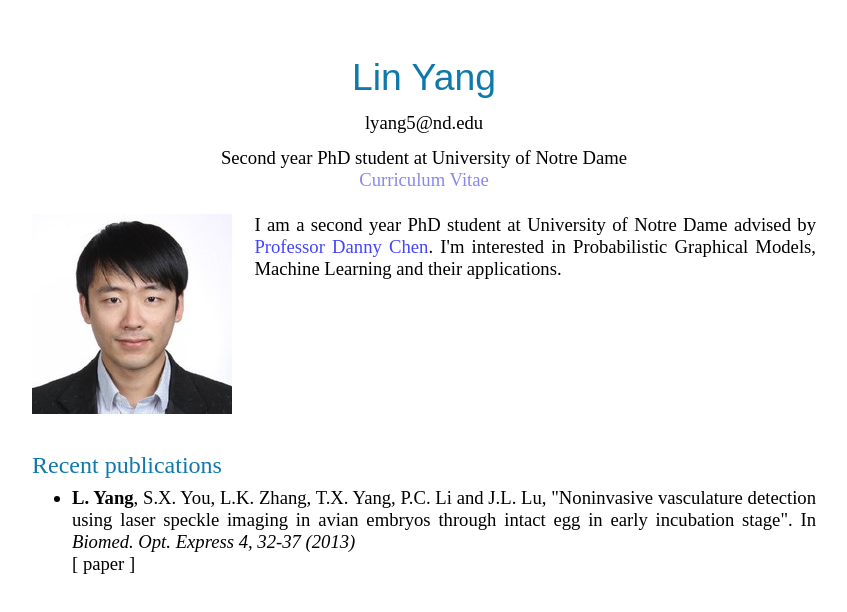
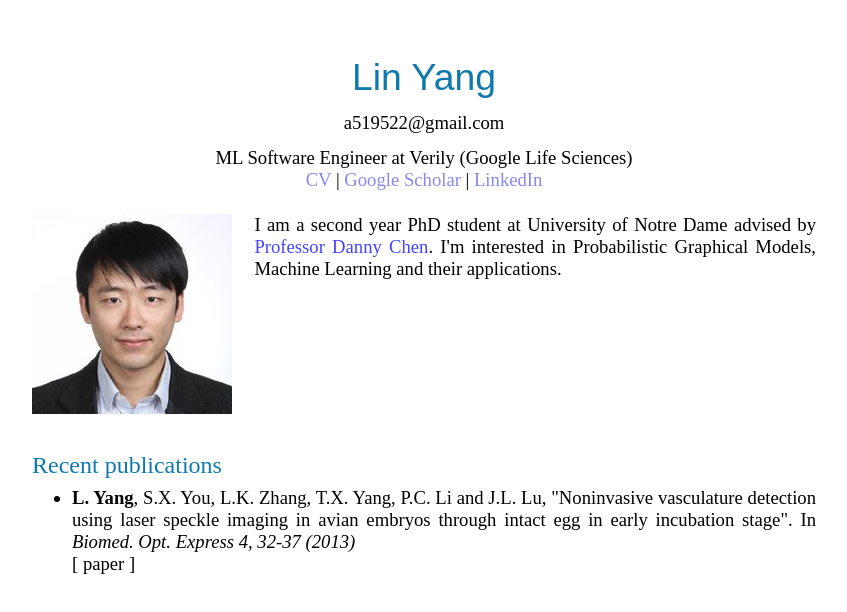
Before and after one commit to a519522/a519522.github.io, a plain HTML site: page index.html in a window 1280 px wide. Shown: the whole page, without its empty margins (216-1063 px from the left). Drawn offline with Linux system fonts and the light colour scheme.

Commit message:
Add google scholar

```diff
--- a/index.html
+++ b/index.html
@@ -1,20 +1,17 @@
 <!DOCTYPE html PUBLIC "-//W3C//DTD XHTML 1.0 Transitional//EN" "http://www.w3.org/TR/xhtml1/DTD/xhtml1-transitional.dtd">
 <!-- saved from url=(0028)https://www3.nd.edu/~lyang5/ -->
-<html xmlns="http://www.w3.org/1999/xhtml" xml:lang="en" lang="en" class="gr__www3_nd_edu"><head><meta http-equiv="Content-Type" content="text/html; charset=UTF-8">
-    <title>Lin Yang</title>
-    <meta name="readability-verification" content="9U6vZuJRnJPwZFvqM7xCNcLTzVjg9PCG8J3CuY8u">
-    <link rel="stylesheet" href="./files/style.css" media="screen,projection" type="text/css">
-    <link rel="openid.server" href="https://pip.verisignlabs.com/server">
-    <link rel="openid.delegate" href="http://edwardzyang.pip.verisignlabs.com/">
+<html>
+<title>Lin Yang</title>
+<link rel="stylesheet" href="./files/style.css" media="screen,projection" type="text/css">
 <style type="text/css"></style></head>
 <body data-gr-c-s-loaded="true">
 <div id="container">
 <h1 id="name">Lin Yang</h1>
 <br>
-<div id="email">lyang5@nd.edu</div>
+<div id="email">a519522@gmail.com</div>
 <div id="information">
-    Second year PhD student at University of Notre Dame<br>
-	<a href="https://www3.nd.edu/~lyang5/CV.pdf">Curriculum Vitae</a>
+    ML Software Engineer at Verily (Google Life Sciences)<br>
+	<a href="./files/Lin_Yang_CV_20190829.pdf">CV</a> | <a href="https://scholar.google.com/citations?user=8VPwErgftFcC&hl=en"> Google Scholar</a> | <a href="https://www.linkedin.com/in/linyang519522/"> LinkedIn </a>
 </div>
 <table id="projects">
     <tbody>
```
Also changed, not shown: 1 other file.
